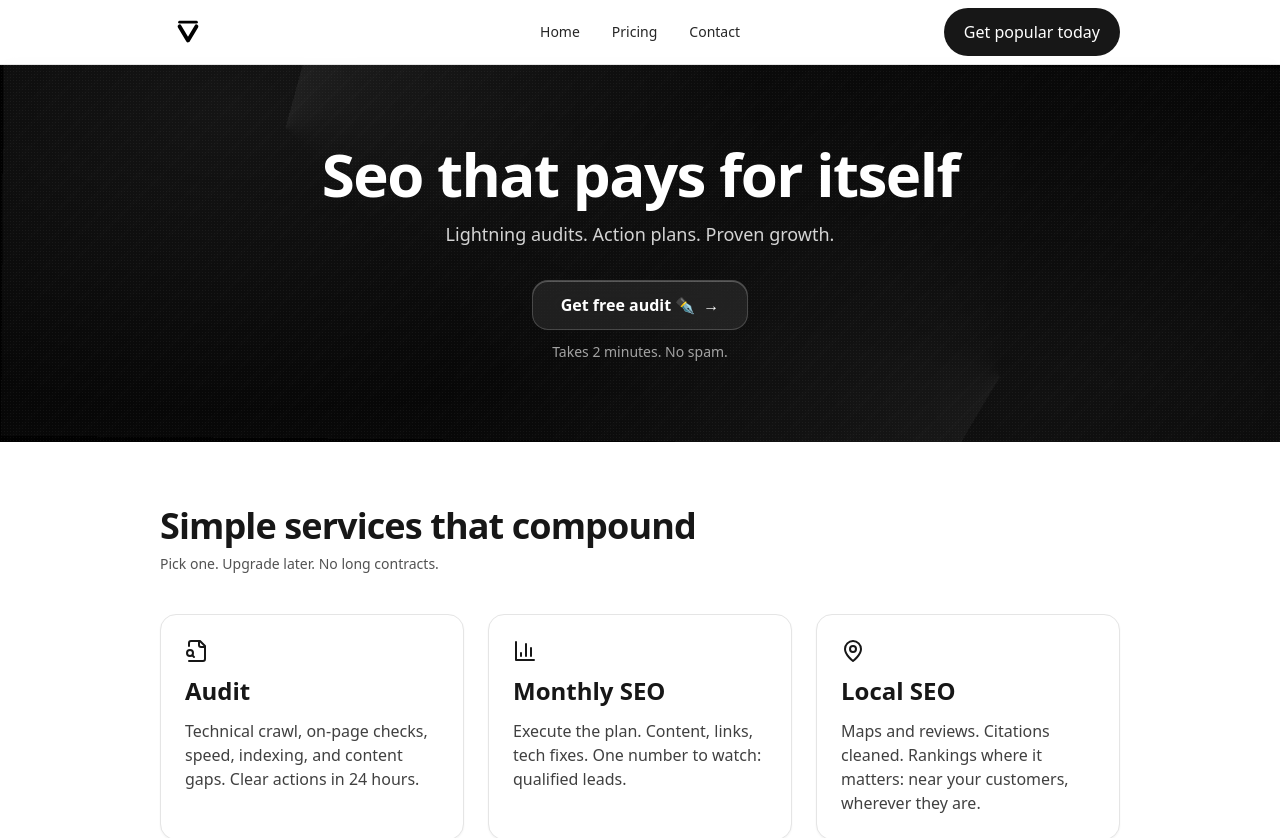
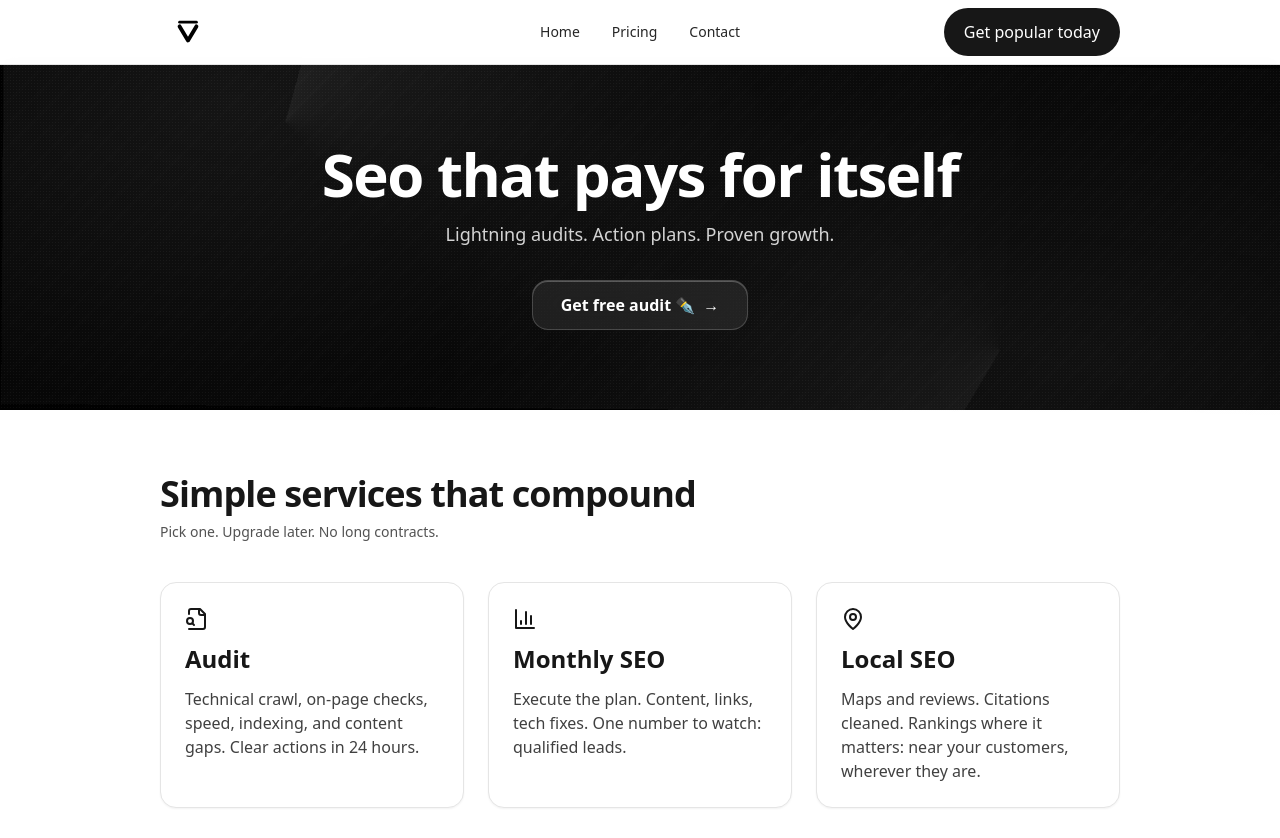
Before and after one commit to syphernite/seoceo, a React (Vite) app: page / in a window 1280 px wide. Shown: the top 838 px of the page. Built offline with nearby package versions, Linux system fonts and the light colour scheme.

Commit message:
Update Hero.tsx

```diff
--- a/src/components/Hero.tsx
+++ b/src/components/Hero.tsx
@@ -83,7 +83,6 @@ export default function Hero() {
           </button>
         </div>
 
-        <p className="mt-3 text-sm text-neutral-400">Takes 2 minutes. No spam.</p>
       </div>
 
       {/* Popup modal */}
```
